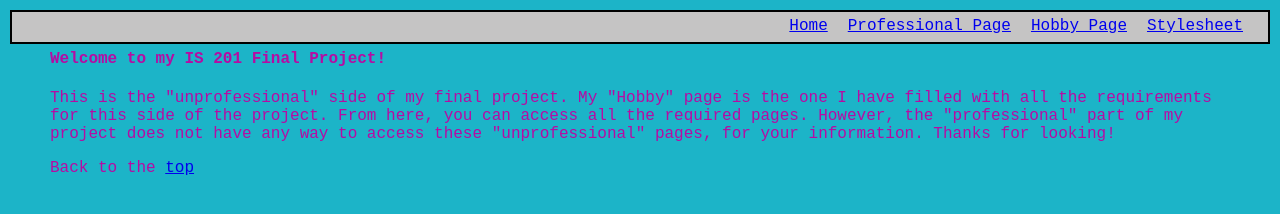
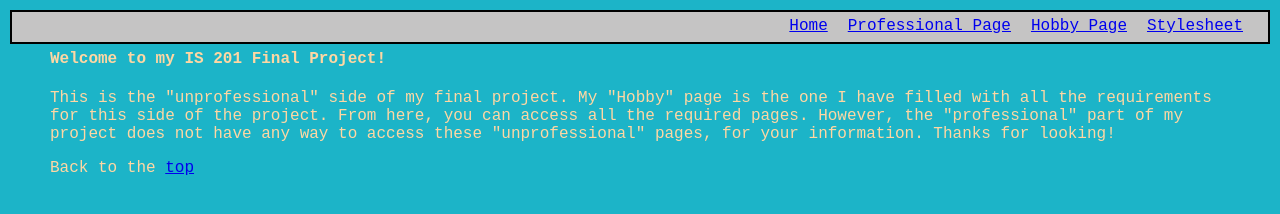
Before and after one commit to aydelottejoe/personalwebsite, a plain HTML site: page index.html in a window 1280 px wide. Drawn offline with Linux system fonts and the light colour scheme.

Commit message:
Update styles.css

```diff
--- a/styles/styles.css
+++ b/styles/styles.css
@@ -5,7 +5,7 @@ body {
     background: rgb(28, 180, 200);
     font-family: 'Courier New', Courier, monospace;
     font-size: medium;
-    color:rgb(183, 11, 163);
+    color:rgb(255, 215, 163);
 
 }
 
```
